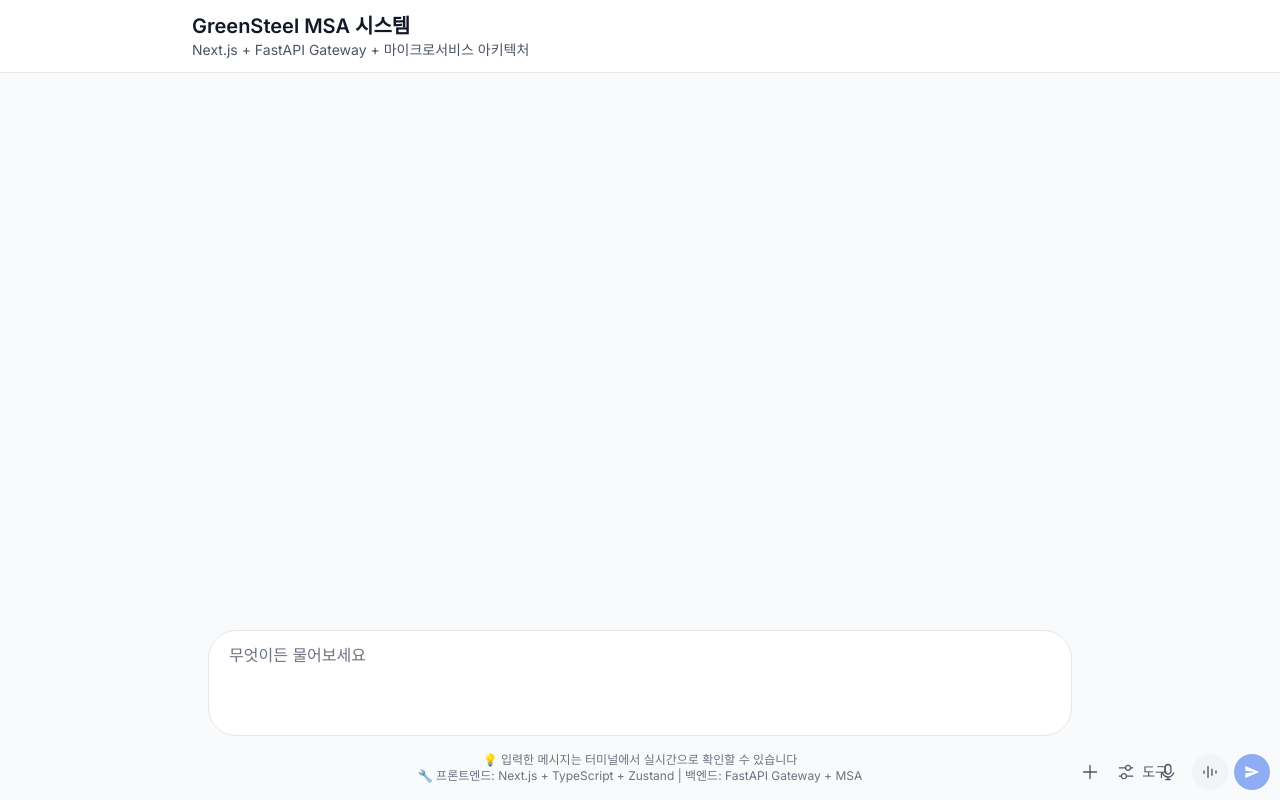
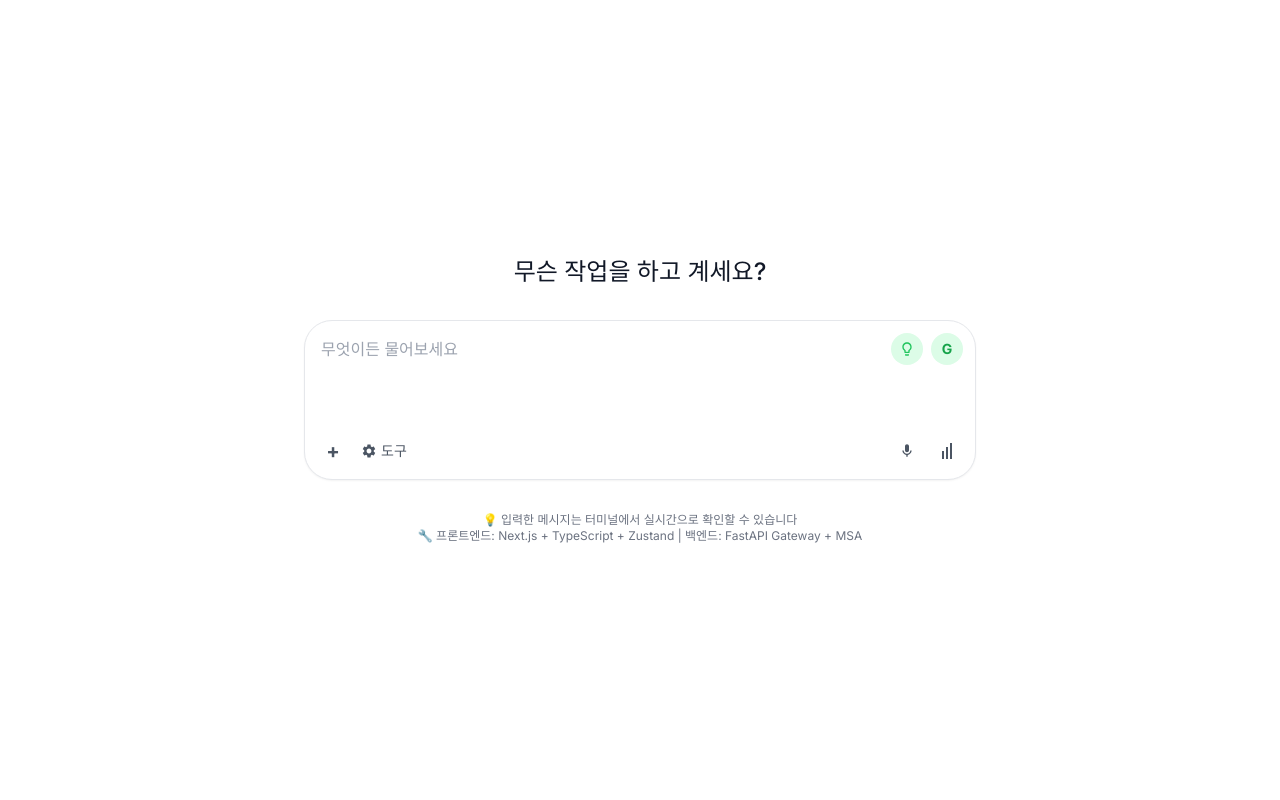
Before and after one commit to S1692/greensteel, a Next.js app: page / in a window 1280 px wide. Built offline with nearby package versions, Linux system fonts and the light colour scheme.

Commit message:
feat: 이미지와 정확히 동일한 UI 구현 - 상단 질문, 우상단 아이콘, 정확한 버튼 배치

```diff
--- a/src/app/page.tsx
+++ b/src/app/page.tsx
@@ -37,21 +37,101 @@ export default function Home() {
   };
 
   return (
-    <div className="min-h-screen bg-gray-50 flex flex-col">
-      {/* 헤더 */}
-      <header className="bg-white border-b border-gray-200 px-4 py-3">
-        <div className="max-w-4xl mx-auto">
-          <h1 className="text-xl font-semibold text-gray-900">GreenSteel MSA 시스템</h1>
-          <p className="text-sm text-gray-600">Next.js + FastAPI Gateway + 마이크로서비스 아키텍처</p>
+    <div className="min-h-screen bg-white flex flex-col items-center justify-center p-4">
+      {/* 상단 질문 */}
+      <div className="text-center mb-8">
+        <h1 className="text-2xl font-medium text-gray-900">무슨 작업을 하고 계세요?</h1>
       </div>
-      </header>
 
-      {/* 메인 컨텐츠 */}
-      <main className="flex-1 flex flex-col max-w-4xl mx-auto w-full p-4">
-        {/* 채팅 영역 */}
-        <div className="flex-1 mb-4">
+      {/* 메인 입력 필드 */}
+      <div className="w-full max-w-2xl">
+        <form onSubmit={handleSubmit} className="relative">
+          <div className="bg-white border border-gray-200 rounded-[28px] shadow-sm relative">
+            {/* 입력 영역 */}
+            <div className="relative p-4">
+              <textarea
+                value={message}
+                onChange={handleInputChange}
+                onKeyDown={handleKeyDown}
+                placeholder="무엇이든 물어보세요"
+                className="w-full resize-none bg-transparent border-0 outline-none text-gray-900 placeholder-gray-400 text-base leading-6 min-h-[120px] pr-20"
+                rows={4}
+                disabled={isLoading}
+              />
+            </div>
+
+            {/* 우상단 아이콘들 */}
+            <div className="absolute top-3 right-3 flex items-center gap-2">
+              {/* 전구 아이콘 */}
+              <div className="w-8 h-8 bg-green-100 rounded-full flex items-center justify-center">
+                <svg width="16" height="16" viewBox="0 0 24 24" fill="none" xmlns="http://www.w3.org/2000/svg">
+                  <path d="M9 21c0 .55.45 1 1 1h4c.55 0 1-.45 1-1v-1H9v1zm3-19C8.14 2 5 5.14 5 9c0 2.38 1.19 4.47 3 5.74V17c0 .55.45 1 1 1h6c.55 0 1-.45 1-1v-2.26c1.81-1.27 3-3.36 3-5.74 0-3.86-3.14-7-7-7zm2.85 11.1l-.85.6V16h-4v-2.3l-.85-.6A4.997 4.997 0 0 1 7 9c0-2.76 2.24-5 5-5s5 2.24 5 5c0 1.63-.8 3.16-2.15 4.1z" fill="#22c55e"/>
+                </svg>
+              </div>
+
+              {/* G 아이콘 */}
+              <div className="w-8 h-8 bg-green-100 rounded-full flex items-center justify-center">
+                <span className="text-green-600 font-bold text-sm">G</span>
+              </div>
+            </div>
+
+            {/* 좌하단 요소들 */}
+            <div className="absolute bottom-3 left-3 flex items-center gap-3">
+              {/* + 버튼 */}
+              <button
+                type="button"
+                className="w-8 h-8 flex items-center justify-center text-gray-600 hover:text-gray-800 transition-colors"
+                aria-label="파일 추가"
+              >
+                <span className="text-xl font-bold">+</span>
+              </button>
+
+              {/* 도구 버튼 */}
+              <button
+                type="button"
+                className="flex items-center gap-1 text-gray-600 hover:text-gray-800 transition-colors"
+                aria-label="도구"
+              >
+                <svg width="16" height="16" viewBox="0 0 24 24" fill="currentColor" xmlns="http://www.w3.org/2000/svg">
+                  <path d="M19.14,12.94c0.04-0.3,0.06-0.61,0.06-0.94c0-0.32-0.02-0.64-0.07-0.94l2.03-1.58c0.18-0.14,0.23-0.41,0.12-0.61 l-1.92-3.32c-0.12-0.22-0.37-0.29-0.59-0.22l-2.39,0.96c-0.5-0.38-1.03-0.7-1.62-0.94L14.4,2.81c-0.04-0.24-0.24-0.41-0.48-0.41 h-3.84c-0.24,0-0.43,0.17-0.47,0.41L9.25,5.35C8.66,5.59,8.12,5.92,7.63,6.29L5.24,5.33c-0.22-0.08-0.47,0-0.59,0.22L2.74,8.87 C2.62,9.08,2.66,9.34,2.86,9.48l2.03,1.58C4.84,11.36,4.8,11.69,4.8,12s0.02,0.64,0.07,0.94l-2.03,1.58 c-0.18,0.14-0.23,0.41-0.12,0.61l1.92,3.32c0.12,0.22,0.37,0.29,0.59,0.22l2.39-0.96c0.5,0.38,1.03,0.7,1.62,0.94l0.36,2.54 c0.05,0.24,0.24,0.41,0.48,0.41h3.84c0.24,0,0.44-0.17,0.47-0.41l0.36-2.54c0.59-0.24,1.13-0.56,1.62-0.94l2.39,0.96 c0.22,0.08,0.47,0,0.59-0.22l1.92-3.32c0.12-0.22,0.07-0.47-0.12-0.61L19.14,12.94z M12,15.6c-1.98,0-3.6-1.62-3.6-3.6 s1.62-3.6,3.6-3.6s3.6,1.62,3.6,3.6S13.98,15.6,12,15.6z"/>
+                </svg>
+                <span className="text-sm">도구</span>
+              </button>
+            </div>
+
+            {/* 우하단 아이콘들 */}
+            <div className="absolute bottom-3 right-3 flex items-center gap-2">
+              {/* 마이크 아이콘 */}
+              <button
+                type="button"
+                className="w-8 h-8 flex items-center justify-center text-gray-600 hover:text-gray-800 transition-colors"
+                aria-label="음성 입력"
+              >
+                <svg width="16" height="16" viewBox="0 0 24 24" fill="currentColor" xmlns="http://www.w3.org/2000/svg">
+                  <path d="M12 14c1.66 0 3-1.34 3-3V5c0-1.66-1.34-3-3-3S9 3.34 9 5v6c0 1.66 1.34 3 3 3zm5.91-3c-.49 0-.9.36-.98.85C16.52 14.2 14.47 16 12 16s-4.52-1.8-4.93-4.15c-.08-.49-.49-.85-.98-.85-.61 0-1.09.54-1 1.14.49 3 2.89 5.35 5.91 5.78V20c0 .55.45 1 1 1s1-.45 1-1v-2.08c3.02-.43 5.42-2.78 5.91-5.78.1-.6-.39-1.14-1-1.14z"/>
+                </svg>
+              </button>
+
+              {/* 음성 모드 아이콘 (|||) */}
+              <button
+                type="button"
+                className="w-8 h-8 flex items-center justify-center text-gray-600 hover:text-gray-800 transition-colors"
+                aria-label="음성 모드"
+              >
+                <div className="flex items-end gap-0.5 h-4">
+                  <div className="w-0.5 bg-current h-2"></div>
+                  <div className="w-0.5 bg-current h-3"></div>
+                  <div className="w-0.5 bg-current h-4"></div>
+                </div>
+              </button>
+            </div>
+          </div>
+        </form>
+      </div>
+
+      {/* 응답/에러 표시 영역 */}
       {response && (
-            <div className="mb-4 p-4 bg-green-50 border border-green-200 rounded-lg">
+        <div className="mt-6 w-full max-w-2xl p-4 bg-green-50 border border-green-200 rounded-lg">
           <div className="flex justify-between items-start mb-2">
             <h3 className="font-medium text-green-800">전송 성공!</h3>
             <button
@@ -70,7 +150,7 @@ export default function Home() {
       )}
 
       {error && (
-            <div className="mb-4 p-4 bg-red-50 border border-red-200 rounded-lg">
+        <div className="mt-6 w-full max-w-2xl p-4 bg-red-50 border border-red-200 rounded-lg">
           <div className="flex justify-between items-center">
             <span className="text-red-700">{error}</span>
             <button
@@ -82,128 +162,12 @@ export default function Home() {
           </div>
         </div>
       )}
-        </div>
-
-        {/* ChatGPT 스타일 입력 폼 */}
-        <form className="w-full" onSubmit={handleSubmit}>
-          <div className="bg-white shadow-short flex w-full cursor-text flex-col items-center justify-center overflow-clip bg-clip-padding contain-inline-size rounded-[28px] border border-gray-200">
-            <div className="relative flex min-h-14 w-full items-end">
-              <div className="relative flex w-full flex-auto flex-col">
-                <div className="relative mx-5 flex min-h-14 flex-auto bg-transparent items-start">
-                  <div className="text-gray-900 max-h-[25dvh] max-h-52 flex-1 overflow-auto [scrollbar-width:thin] default-browser vertical-scroll-fade-mask">
-                    <textarea
-                      value={message}
-                      onChange={handleInputChange}
-                      onKeyDown={handleKeyDown}
-                      placeholder="무엇이든 물어보세요"
-                      className="w-full resize-none bg-transparent border-0 outline-none text-gray-900 placeholder-gray-500 text-base leading-6 min-h-[56px] py-3"
-                      rows={1}
-                      disabled={isLoading}
-                      style={{
-                        minHeight: '24px',
-                        maxHeight: '200px'
-                      }}
-                    />
-                  </div>
-                </div>
-                <div className="justify-content-end relative ms-2 flex w-full flex-auto flex-col">
-                  <div className="flex-auto"></div>
-                </div>
-                <div style={{ height: '48px' }}></div>
-              </div>
-            </div>
-
-            {/* 하단 액션 버튼들 */}
-            <div className="absolute bottom-2.5 flex items-center" style={{ left: 'calc(2.5*var(--spacing))', right: '102px' }}>
-              {/* 파일 업로드 버튼 */}
-              <div className="relative">
-                <div className="flex flex-col">
-                  <span className="flex">
-                    <button
-                      type="button"
-                      className="composer-btn p-2 rounded-lg hover:bg-gray-100 transition-colors"
-                      aria-label="사진 및 파일 추가"
-                    >
-                      <svg width="20" height="20" viewBox="0 0 20 20" fill="currentColor" xmlns="http://www.w3.org/2000/svg" className="icon text-gray-600">
-                        <path d="M9.33496 16.5V10.665H3.5C3.13273 10.665 2.83496 10.3673 2.83496 10C2.83496 9.63273 3.13273 9.33496 3.5 9.33496H9.33496V3.5C9.33496 3.13273 9.63273 2.83496 10 2.83496C10.3673 2.83496 10.665 3.13273 10.665 3.5V9.33496H16.5L16.6338 9.34863C16.9369 9.41057 17.165 9.67857 17.165 10C17.165 10.3214 16.9369 10.5894 16.6338 10.6514L16.5 10.665H10.665V16.5C10.665 16.8673 10.3673 17.165 10 17.165C9.63273 17.165 9.33496 16.8673 9.33496 16.5Z"></path>
-                      </svg>
-                    </button>
-                  </span>
-                </div>
-              </div>
-
-              {/* 도구 버튼 */}
-              <button
-                type="button"
-                className="composer-btn p-2 rounded-lg hover:bg-gray-100 transition-colors flex items-center"
-                aria-label="도구 선택하기"
-              >
-                <svg width="20" height="20" viewBox="0 0 20 20" fill="currentColor" xmlns="http://www.w3.org/2000/svg" className="icon text-gray-600">
-                  <path d="M7.91626 11.0013C9.43597 11.0013 10.7053 12.0729 11.011 13.5013H16.6663L16.801 13.515C17.1038 13.5771 17.3311 13.8453 17.3313 14.1663C17.3313 14.4875 17.1038 14.7555 16.801 14.8177L16.6663 14.8314H11.011C10.7056 16.2601 9.43619 17.3314 7.91626 17.3314C6.39643 17.3312 5.1269 16.2601 4.82153 14.8314H3.33325C2.96598 14.8314 2.66821 14.5336 2.66821 14.1663C2.66839 13.7992 2.96609 13.5013 3.33325 13.5013H4.82153C5.12713 12.0729 6.39665 11.0015 7.91626 11.0013ZM7.91626 12.3314C6.90308 12.3316 6.08148 13.1532 6.0813 14.1663C6.0813 15.1797 6.90297 16.0011 7.91626 16.0013C8.9297 16.0013 9.75122 15.1798 9.75122 14.1663C9.75104 13.153 8.92959 12.3314 7.91626 12.3314ZM12.0833 2.66829C13.6031 2.66829 14.8725 3.73966 15.178 5.16829H16.6663L16.801 5.18196C17.1038 5.24414 17.3313 5.51212 17.3313 5.83333C17.3313 6.15454 17.1038 6.42253 16.801 6.4847L16.6663 6.49837H15.178C14.8725 7.92701 13.6031 8.99837 12.0833 8.99837C10.5634 8.99837 9.29405 7.92701 8.98853 6.49837H3.33325C2.96598 6.49837 2.66821 6.2006 2.66821 5.83333C2.66821 5.46606 2.96598 5.16829 3.33325 5.16829H8.98853C9.29405 3.73966 10.5634 2.66829 12.0833 2.66829ZM12.0833 3.99837C11.0698 3.99837 10.2483 4.81989 10.2483 5.83333C10.2483 6.84677 11.0698 7.66829 12.0833 7.66829C13.0967 7.66829 13.9182 6.84677 13.9182 5.83333C13.9182 4.81989 13.0967 3.99837 12.0833 3.99837Z"></path>
-                </svg>
-                <span className="ms-1.5 me-0.5 text-gray-600 text-sm">도구</span>
-              </button>
-            </div>
-
-                         {/* 우측 하단 액션 버튼들 */}
-             <div className="absolute end-2.5 bottom-2.5 flex items-center gap-2">
-               <div className="ms-auto flex items-center gap-1.5">
-                 {/* 음성 입력 버튼 */}
-                 <span className="">
-                   <button
-                     aria-label="음성 입력 버튼"
-                     type="button"
-                     className="composer-btn p-2 rounded-lg hover:bg-gray-100 transition-colors"
-                   >
-                     <svg width="20" height="20" viewBox="0 0 20 20" fill="currentColor" xmlns="http://www.w3.org/2000/svg" className="icon text-gray-600">
-                       <path d="M15.7806 10.1963C16.1326 10.3011 16.3336 10.6714 16.2288 11.0234L16.1487 11.2725C15.3429 13.6262 13.2236 15.3697 10.6644 15.6299L10.6653 16.835H12.0833L12.2171 16.8486C12.5202 16.9106 12.7484 17.1786 12.7484 17.5C12.7484 17.8214 12.5202 18.0894 12.2171 18.1514L12.0833 18.165H7.91632C7.5492 18.1649 7.25128 17.8672 7.25128 17.5C7.25128 17.1328 7.5492 16.8351 7.91632 16.835H9.33527L9.33429 15.6299C6.775 15.3697 4.6558 13.6262 3.84992 11.2725L3.76984 11.0234L3.74445 10.8906C3.71751 10.5825 3.91011 10.2879 4.21808 10.1963C4.52615 10.1047 4.84769 10.2466 4.99347 10.5195L5.04523 10.6436L5.10871 10.8418C5.8047 12.8745 7.73211 14.335 9.99933 14.335C12.3396 14.3349 14.3179 12.7789 14.9534 10.6436L15.0052 10.5195C15.151 10.2466 15.4725 10.1046 15.7806 10.1963ZM12.2513 5.41699C12.2513 4.17354 11.2437 3.16521 10.0003 3.16504C8.75675 3.16504 7.74835 4.17343 7.74835 5.41699V9.16699C7.74853 10.4104 8.75685 11.418 10.0003 11.418C11.2436 11.4178 12.2511 10.4103 12.2513 9.16699V5.41699ZM13.5814 9.16699C13.5812 11.1448 11.9781 12.7479 10.0003 12.748C8.02232 12.748 6.41845 11.1449 6.41828 9.16699V5.41699C6.41828 3.43889 8.02221 1.83496 10.0003 1.83496C11.9783 1.83514 13.5814 3.439 13.5814 5.41699V9.16699Z"></path>
-                     </svg>
-                   </button>
-                 </span>
-
-                 {/* 음성 모드 버튼 */}
-                 <div className="min-w-9">
-                   <span className="">
-                     <button
-                       data-testid="composer-speech-button"
-                       aria-label="음성 모드 시작"
-                       className="relative flex h-9 items-center justify-center rounded-full disabled:text-gray-50 disabled:opacity-30 w-9 bg-gray-100 hover:bg-gray-200 transition-colors"
-                     >
-                       <div className="flex items-center justify-center">
-                         <svg width="20" height="20" viewBox="0 0 20 20" fill="currentColor" xmlns="http://www.w3.org/2000/svg" className="icon text-gray-600">
-                           <path d="M7.33496 15.5V4.5C7.33496 4.13275 7.63275 3.83499 8 3.83496C8.36727 3.83496 8.66504 4.13273 8.66504 4.5V15.5C8.66504 15.8673 8.36727 16.165 8 16.165C7.63275 16.165 7.33496 15.8673 7.33496 15.5ZM11.335 13.1309V7.20801C11.335 6.84075 11.6327 6.54298 12 6.54297C12.3673 6.54297 12.665 6.84074 12.665 7.20801V13.1309C12.665 13.4981 12.3672 13.7959 12 13.7959C11.6328 13.7959 11.335 13.4981 11.335 13.1309ZM3.33496 11.3535V8.81543C3.33496 8.44816 3.63273 8.15039 4 8.15039C4.36727 8.15039 4.66504 8.44816 4.66504 8.81543V11.3535C4.66504 11.7208 4.36727 12.0186 4 12.0186C3.63273 12.0186 3.33496 11.7208 3.33496 11.3535ZM15.335 11.3535V8.81543C15.335 8.44816 15.6327 8.15039 16 8.15039C16.3673 8.15039 16.665 8.44816 16.665 8.81543V11.3535C16.665 11.7208 16.3673 12.0186 16 12.0186C15.6327 12.0186 15.335 11.7208 15.335 11.3535Z"></path>
-                         </svg>
-                       </div>
-                     </button>
-                   </span>
-                 </div>
-
-                 {/* 전송 버튼 */}
-                 <button
-                   type="submit"
-                   disabled={isLoading || !message.trim()}
-                   className="flex items-center justify-center w-9 h-9 rounded-full bg-blue-600 text-white hover:bg-blue-700 disabled:opacity-50 disabled:cursor-not-allowed transition-colors"
-                   aria-label="전송하기"
-                 >
-                   {isLoading ? (
-                     <div className="w-4 h-4 border-2 border-white border-t-transparent rounded-full animate-spin"></div>
-                   ) : (
-                     <svg width="16" height="16" viewBox="0 0 24 24" fill="none" xmlns="http://www.w3.org/2000/svg">
-                       <path d="M2.01 21L23 12 2.01 3 2 10l15 2-15 2z" fill="currentColor"/>
-                     </svg>
-                   )}
-                 </button>
-               </div>
-             </div>
-          </div>
-        </form>
 
       {/* 하단 정보 */}
-        <div className="mt-4 text-center text-xs text-gray-500">
+      <div className="mt-8 text-center text-xs text-gray-500">
         <p>💡 입력한 메시지는 터미널에서 실시간으로 확인할 수 있습니다</p>
         <p>🔧 프론트엔드: Next.js + TypeScript + Zustand | 백엔드: FastAPI Gateway + MSA</p>
       </div>
-      </main>
     </div>
   );
 }
```
Lines whose indentation alone changed are shown as unchanged.
